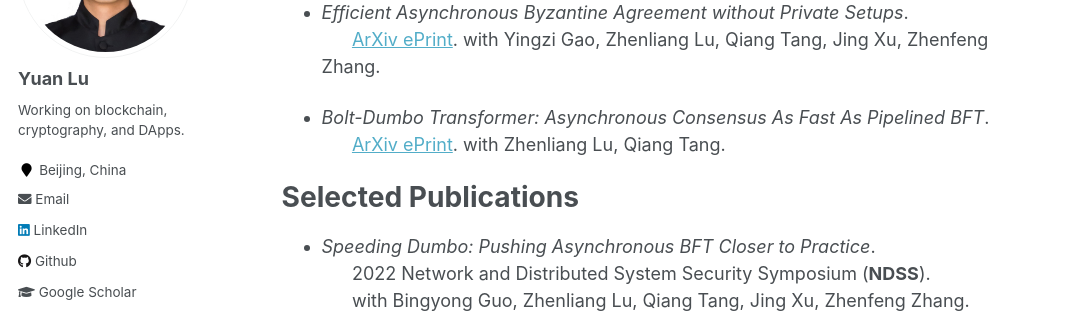
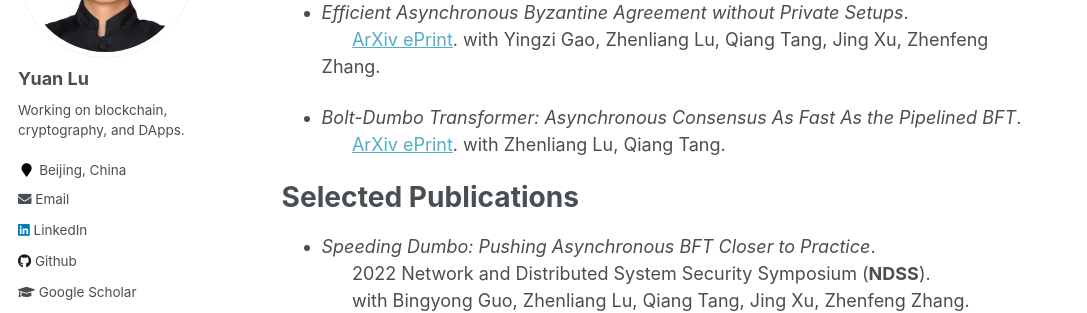
Before and after one commit to yylluu/yylluu.github.io, a Jekyll site: the page built from _pages/about.md, in a window 1280 px wide and 900 px high, scrolled down 328 px. Shown: the part 153-466 px from the top of the window, without its empty margins (0-1087 px from the left). Built offline with Jekyll 4.4.1, drawn with Linux system fonts in a browser that asks for light colours.

Commit message:
Update about.md

```diff
--- a/_pages/about.md
+++ b/_pages/about.md
@@ -21,7 +21,7 @@ Manuscripts
 - *Efficient Asynchronous Byzantine Agreement without Private Setups*.
      &nbsp; &nbsp; &nbsp; [ArXiv ePrint](https://arxiv.org/abs/2106.07831). with Yingzi Gao, Zhenliang Lu, Qiang Tang, Jing Xu, Zhenfeng Zhang.
 
-- *Bolt-Dumbo Transformer: Asynchronous Consensus As Fast As Pipelined BFT*.
+- *Bolt-Dumbo Transformer: Asynchronous Consensus As Fast As the Pipelined BFT*.
      &nbsp; &nbsp; &nbsp; [ArXiv ePrint](https://arxiv.org/abs/2103.09425). with Zhenliang Lu, Qiang Tang.
 
 
```
